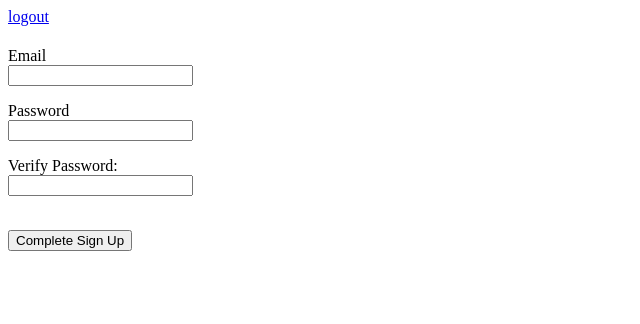
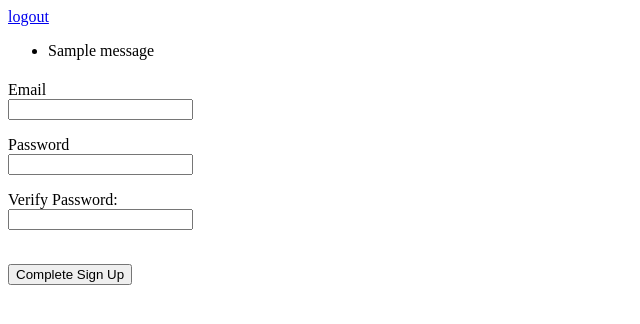
Before and after one commit to JMNofziger/py-get-it-done, a Flask app: page /register in a window 1280 px wide. Shown: the top 324 px of the page, without its empty margins (0-640 px from the left). Run offline with Flask 2, Linux system fonts and the light colour scheme; tables that the repository leaves empty hold one stand-in row (values such as "Sample post"); one stand-in notice (Sample message) is shown; parts of the project's set-up code (start-up, migrations or seed data) failed here and were passed over.

Commit message:
add flashed messages placeholder to todos template

```diff
--- a/templates/base.html
+++ b/templates/base.html
@@ -5,6 +5,16 @@
     </head>
 <body>
     <div><a href="/logout">logout</a></div>
+    {% with messages = get_flashed_messages() %}
+
+    <ul>
+      {% for message in messages %}
+      <li>{{message}}</li>
+      {% endfor %}
+      </ul>
+
+    {% endwith %}
+
     {% block content %}
     {% endblock %}
 
```
